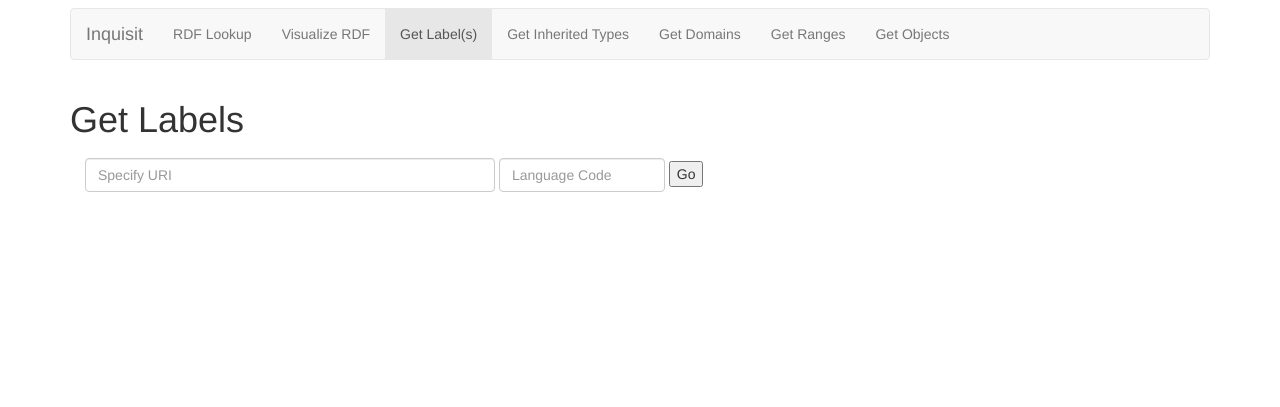
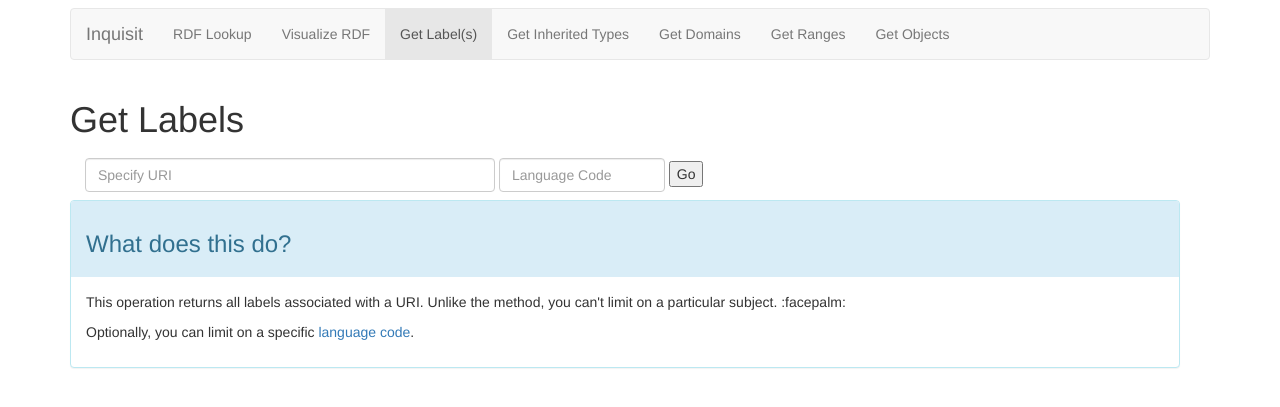
Before and after one commit to markpbaggett/RDFInquisitor, a Flask app: page /labels in a window 1280 px wide. Shown: the part 217-624 px from the top of the page. Run offline with Flask 2, Linux system fonts and the light colour scheme; some libraries are stand-ins or nearby versions.

Commit message:
Add info to labels.

```diff
--- a/flaskr/templates/labels.html
+++ b/flaskr/templates/labels.html
@@ -60,7 +60,12 @@
                         </form>
                         {% if results %}
                             <div class="row col-md-12">
+                                <div class="panel-group">
+                                    <div class="panel panel-success">
+                                        <div class="panel-heading">
                                             <h3>Results</h3>
+                                        </div>
+                                        <div class="panel-body">
                                             <ol>
                                             {% for result in results %}
                                                 {% if result.language%}
@@ -75,6 +80,24 @@
                                             {% endfor %}
                                             </ol>
                                         </div>
+                                    </div>
+                                </div>
+                            </div>
+                        {%  else %}
+                            <div class="row col-md-12">
+                                <div class="panel-group">
+                                    <div class="panel panel-info">
+                                        <div class="panel-heading">
+                                            <h3>What does this do?</h3>
+                                        </div>
+                                        <div class="panel-body">
+                                            <p>This operation returns all labels associated with a URI. Unlike the method, you
+                                                can't limit on a particular subject. :facepalm:</p>
+                                            <p>Optionally, you can limit on a specific <a href="https://tools.ietf.org/html/rfc4646#page-56">language code</a>.</p>
+                                        </div>
+                                    </div>
+                                </div>
+                            </div>
                         {% endif %}
                 </div>
             </div>
```
Lines whose indentation alone changed are shown as unchanged.
